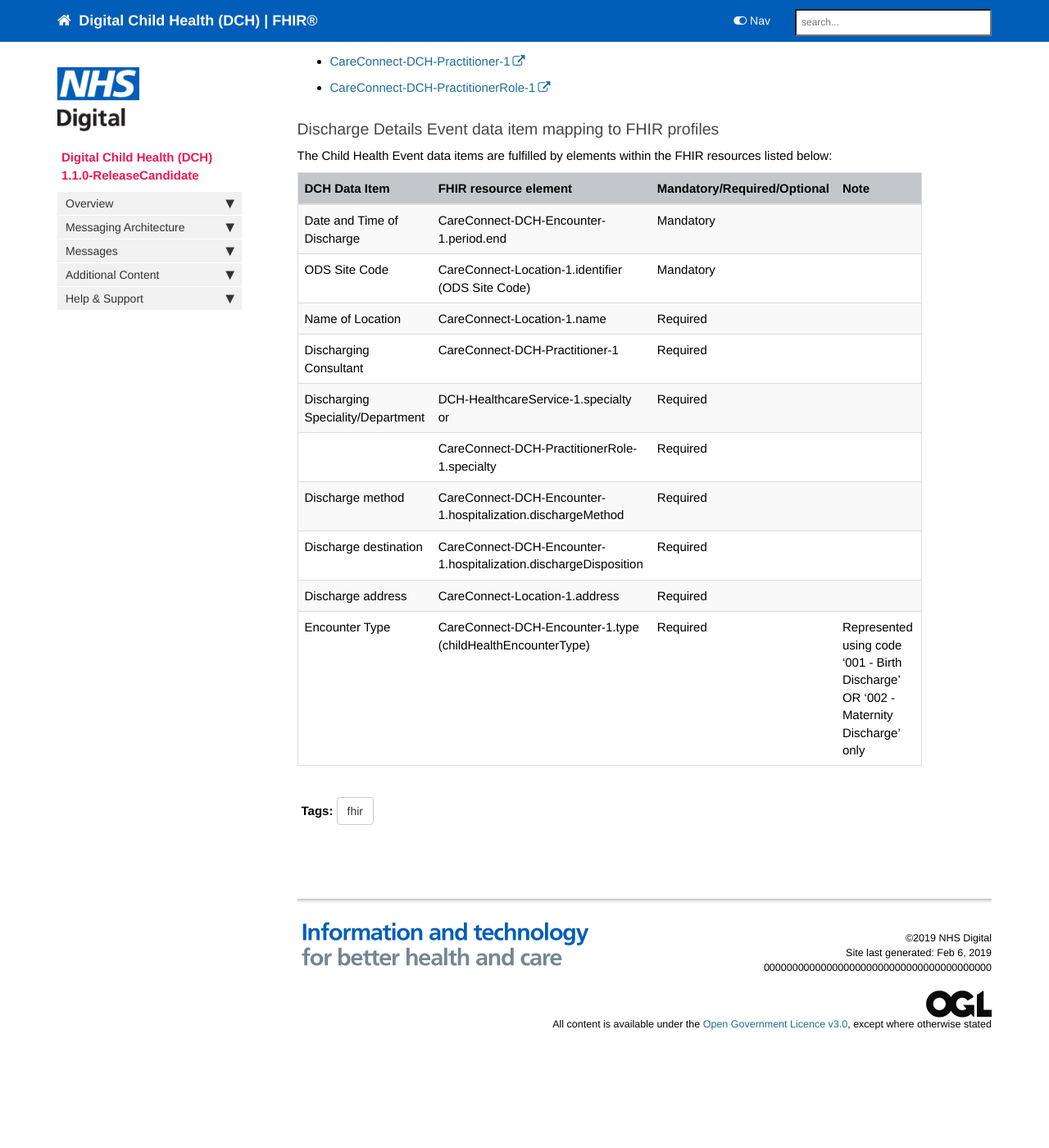
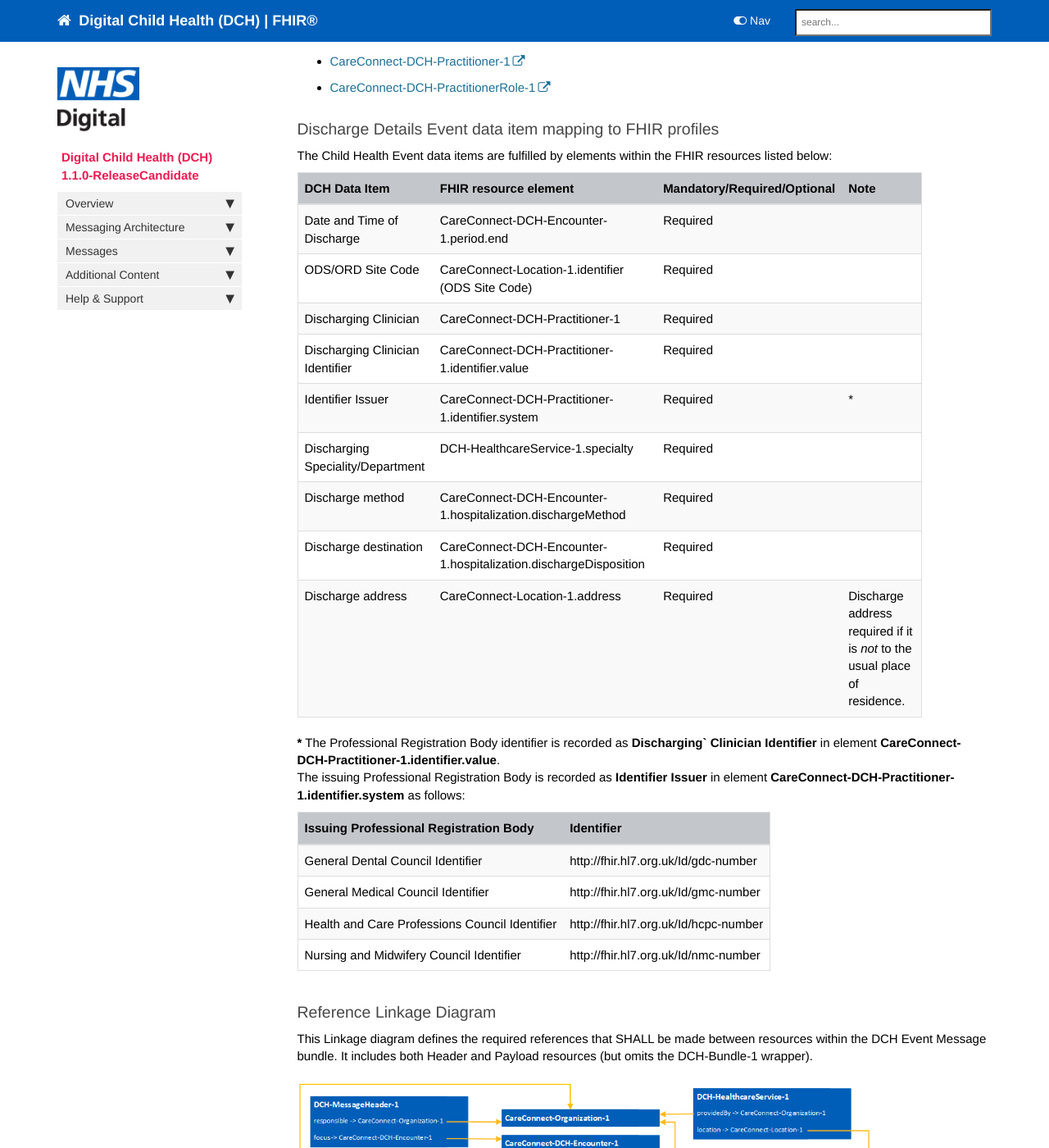
Before and after one commit to nhsconnect/Digital-Child-Health-STU3, a Jekyll site: the page built from pages/explore/explore_discharge_details.md, in a window 1280 px wide and 1400 px high, scrolled down 385 px. Shown: the whole window at 82% size. Built offline with Jekyll 4.4.1, drawn with Linux system fonts in a browser that asks for light colours; nearby versions of some CDN libraries; comment, search, counter and statistics services are not loaded; before the commit the page ends 1704 px from its top, so only the background shows below that.

Commit message:
Updates to Discharge Details IG page

```diff
--- a/pages/explore/explore_discharge_details.md
+++ b/pages/explore/explore_discharge_details.md
@@ -26,13 +26,30 @@ The Child Health Event data items are fulfilled by elements within the FHIR reso
 
 | DCH Data Item                     | FHIR resource element                                            | Mandatory/Required/Optional | Note                                                                                  |
 |-----------------------------------|------------------------------------------------------------------|-----------------------------|---------------------------------------------------------------------------------------|
-| Date and Time of Discharge        | CareConnect-DCH-Encounter-1.period.end                           | Mandatory                   |                                                                                       |
-| ODS Site Code                     | CareConnect-Location-1.identifier (ODS Site Code)            | Mandatory                   |                                                                                       |
-| Name of Location                  | CareConnect-Location-1.name                                  | Required                    |                                                                                       |
-| Discharging Consultant            | CareConnect-DCH-Practitioner-1                                   | Required                    |                                                                                       |
-| Discharging Speciality/Department | DCH-HealthcareService-1.specialty or                             | Required                    |                                                                                       |
-|                                   | CareConnect-DCH-PractitionerRole-1.specialty                     | Required                    |                                                                                       |
+| Date and Time of Discharge        | CareConnect-DCH-Encounter-1.period.end                           | Required                    |                                                                                       |
+| ODS/ORD Site Code                 | CareConnect-Location-1.identifier (ODS Site Code)                | Required                    |                                                                                       |
+| Discharging Clinician             | CareConnect-DCH-Practitioner-1                                   | Required                    |                                                                                       |
+| Discharging Clinician Identifier  | CareConnect-DCH-Practitioner-1.identifier.value                  | Required                    |                 |
+| Identifier Issuer                 | CareConnect-DCH-Practitioner-1.identifier.system                 | Required                    | *               |
+| Discharging Speciality/Department | DCH-HealthcareService-1.specialty                                | Required                    |                                                                                       |
 | Discharge method                  | CareConnect-DCH-Encounter-1.hospitalization.dischargeMethod      | Required                    |                                                                                       |
 | Discharge destination             | CareConnect-DCH-Encounter-1.hospitalization.dischargeDisposition | Required                    |                                                                                       |
-| Discharge address                 | CareConnect-Location-1.address                               | Required                    |                                                                                       |
-| Encounter Type                    | CareConnect-DCH-Encounter-1.type (childHealthEncounterType)      | Required                    | Represented using code '001 - Birth Discharge' OR '002 - Maternity Discharge' only |
+| Discharge address                 | CareConnect-Location-1.address                                   | Required                    | Discharge address required if it is _not_ to the usual place of residence.                                |
+
+**\*** The Professional Registration Body identifier is recorded as **Discharging` Clinician Identifier** in element **CareConnect-DCH-Practitioner-1.identifier.value**.
+The issuing Professional Registration Body is recorded as **Identifier Issuer** in element **CareConnect-DCH-Practitioner-1.identifier.system** as follows:
+
+| Issuing Professional Registration Body         | Identifier                                |
+|------------------------------------------------|-------------------------------------------|
+| General Dental Council Identifier              | http://fhir.hl7.org.uk/Id/gdc-number  |
+| General Medical Council Identifier             | http://fhir.hl7.org.uk/Id/gmc-number  |
+| Health and Care Professions Council Identifier | http://fhir.hl7.org.uk/Id/hcpc-number |
+| Nursing and Midwifery Council Identifier       | http://fhir.hl7.org.uk/Id/nmc-number  |
+
+### Reference Linkage Diagram ###
+
+This Linkage diagram defines the required references that SHALL be made between resources within the DCH Event Message bundle. It includes both Header and Payload resources (but omits the DCH-Bundle-1 wrapper).
+
+<img src="images/explore/DischargeDetails.png">
+
+### Examples ###
```
Also changed, not shown: images/explore/DischargeDetails.png (added).
